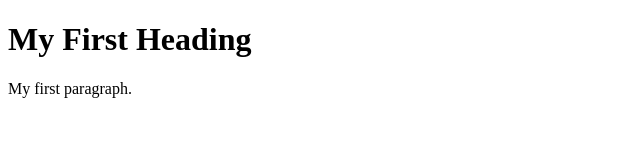
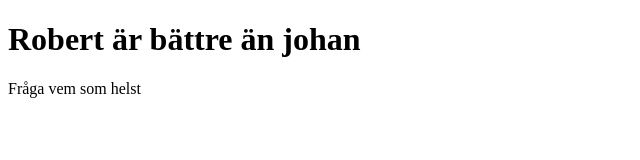
Before and after one commit to Robert-AG/Robert-AG.github.io, a plain HTML site: page index.html in a window 1280 px wide. Shown: the whole page, without its empty margins (0-640 px from the left). Drawn offline with Linux system fonts and the light colour scheme.

Commit message:
test 0.01

```diff
--- a/index.html
+++ b/index.html
@@ -2,9 +2,9 @@
 <html>
 <body>
 
-<h1>My First Heading</h1>
+<h1>Robert är bättre än johan</h1>
 
-<p>My first paragraph.</p>
+<p>Fråga vem som helst</p>
 
 </body>
 </html>
```
